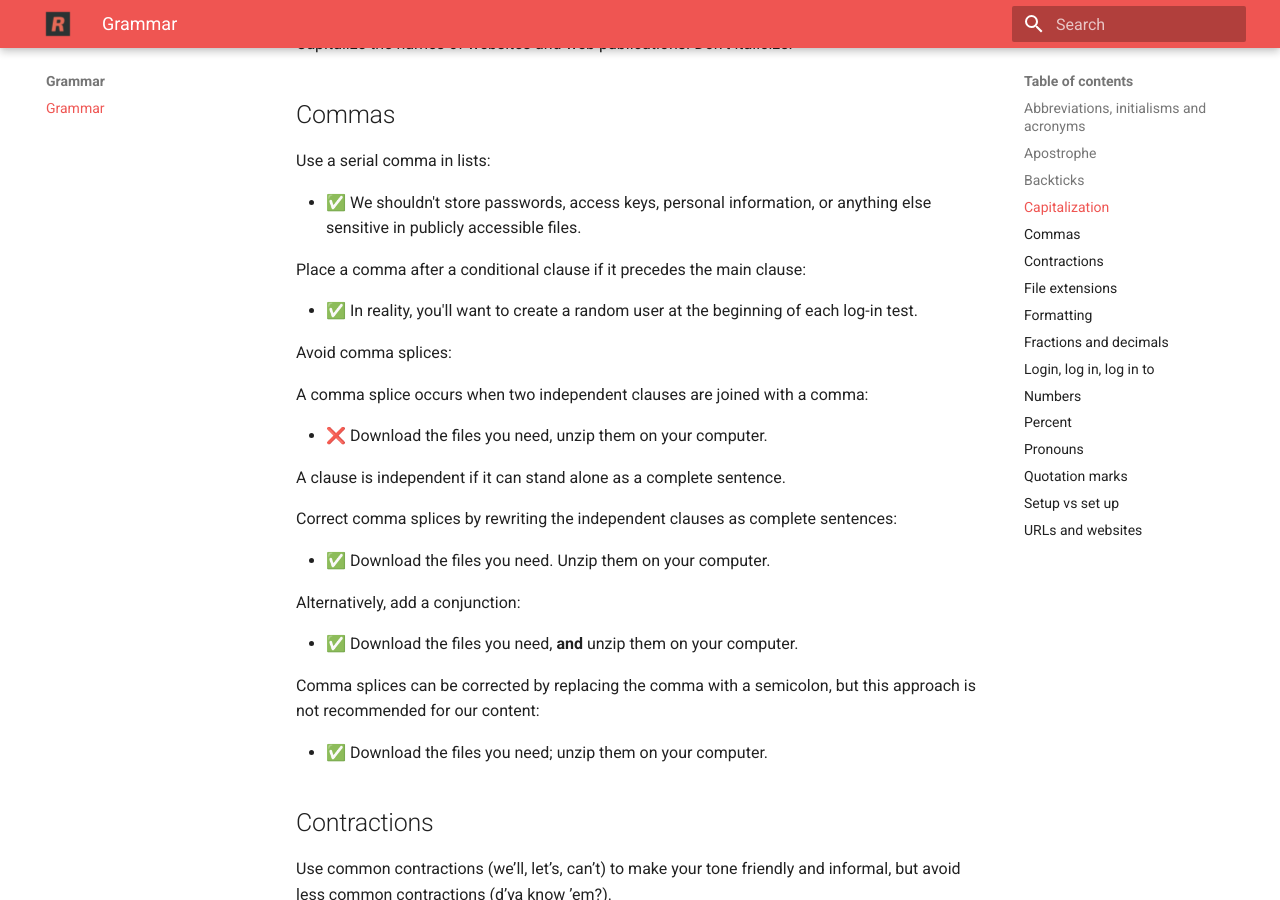
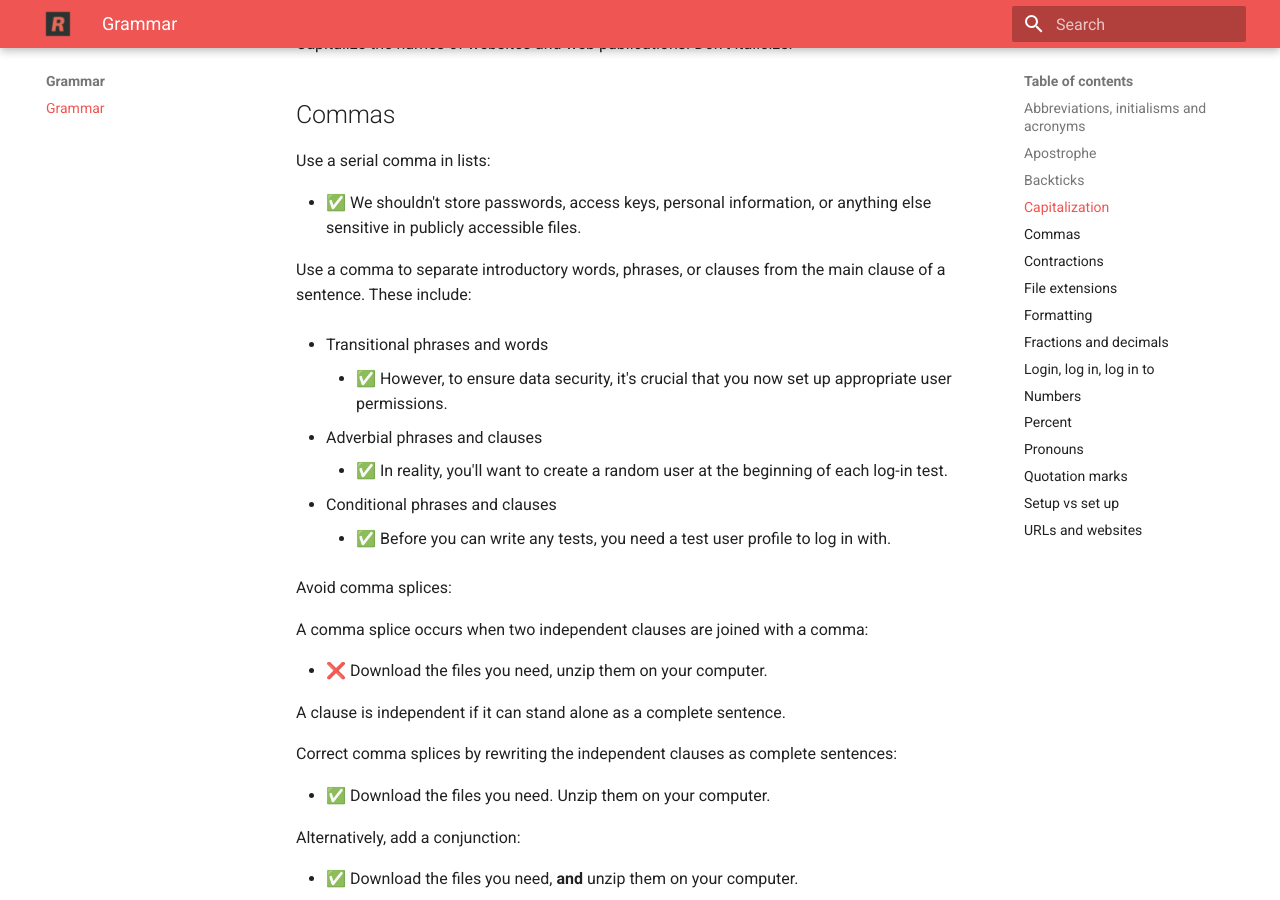
Before and after one commit to ritza-co/styleguide.ritza.co, an MkDocs documentation site: the page built from docs/grammar/grammar.md, in a window 1280 px wide and 900 px high, scrolled down 1744 px. Built offline with MkDocs 1.6.1 and Material for MkDocs 9.7.7, drawn with Linux system fonts in a browser that asks for light colours.

Commit message:
Grammar refining comma after introductory

```diff
--- a/docs/grammar/grammar.md
+++ b/docs/grammar/grammar.md
@@ -63,9 +63,19 @@ Use a serial comma in lists:
 
 * ✅ We shouldn't store passwords, access keys, personal information, or anything else sensitive in publicly accessible files.
 
-Place a comma after a conditional clause if it precedes the main clause:
+Use a comma to separate introductory words, phrases, or clauses from the main clause of a sentence. These include:
 
-* ✅ In reality, you'll want to create a random user at the beginning of each log-in test.
+* Transitional phrases and words
+
+    * ✅ However, to ensure data security, it's crucial that you now set up appropriate user permissions.
+
+* Adverbial phrases and clauses
+
+    * ✅ In reality, you'll want to create a random user at the beginning of each log-in test.
+
+* Conditional phrases and clauses
+
+    * ✅ Before you can write any tests, you need a test user profile to log in with.
 
 Avoid comma splices:
 
```
